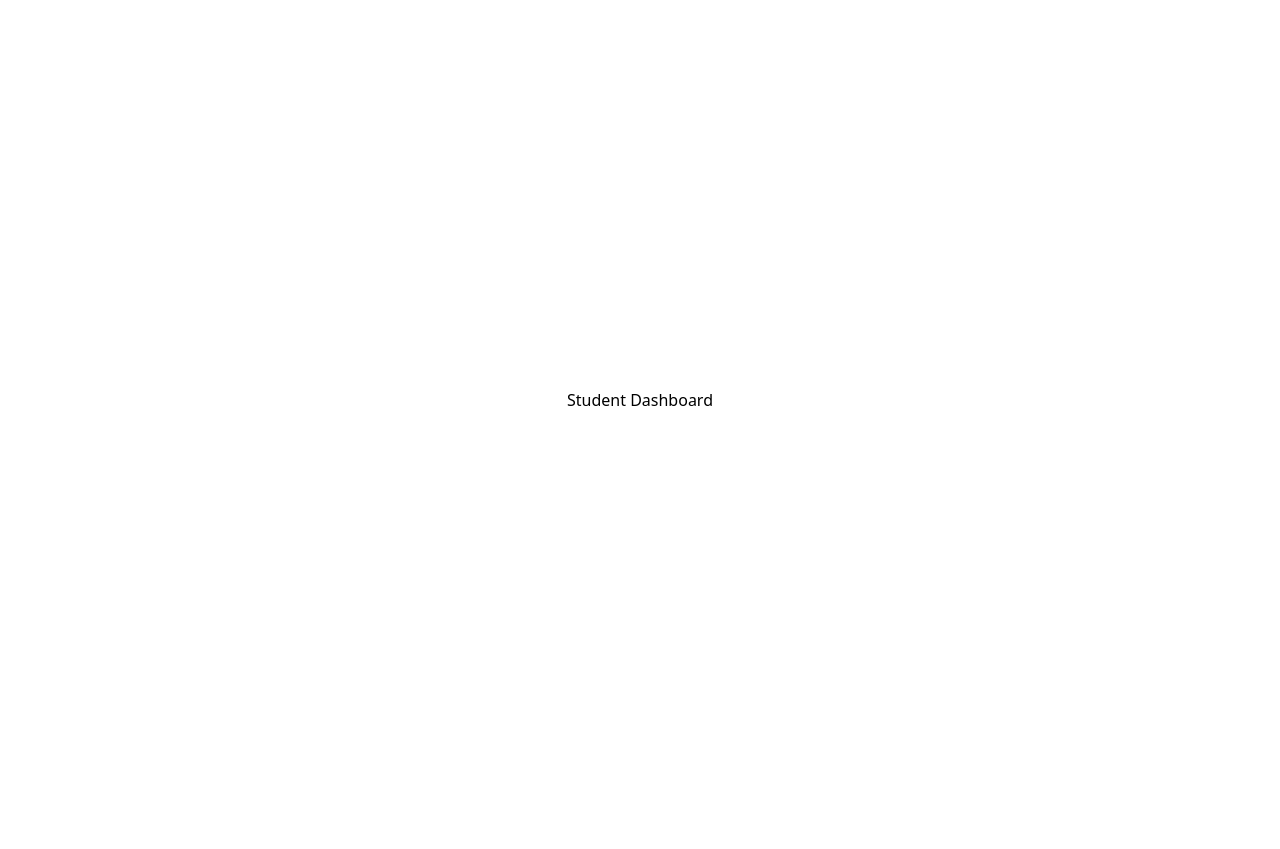
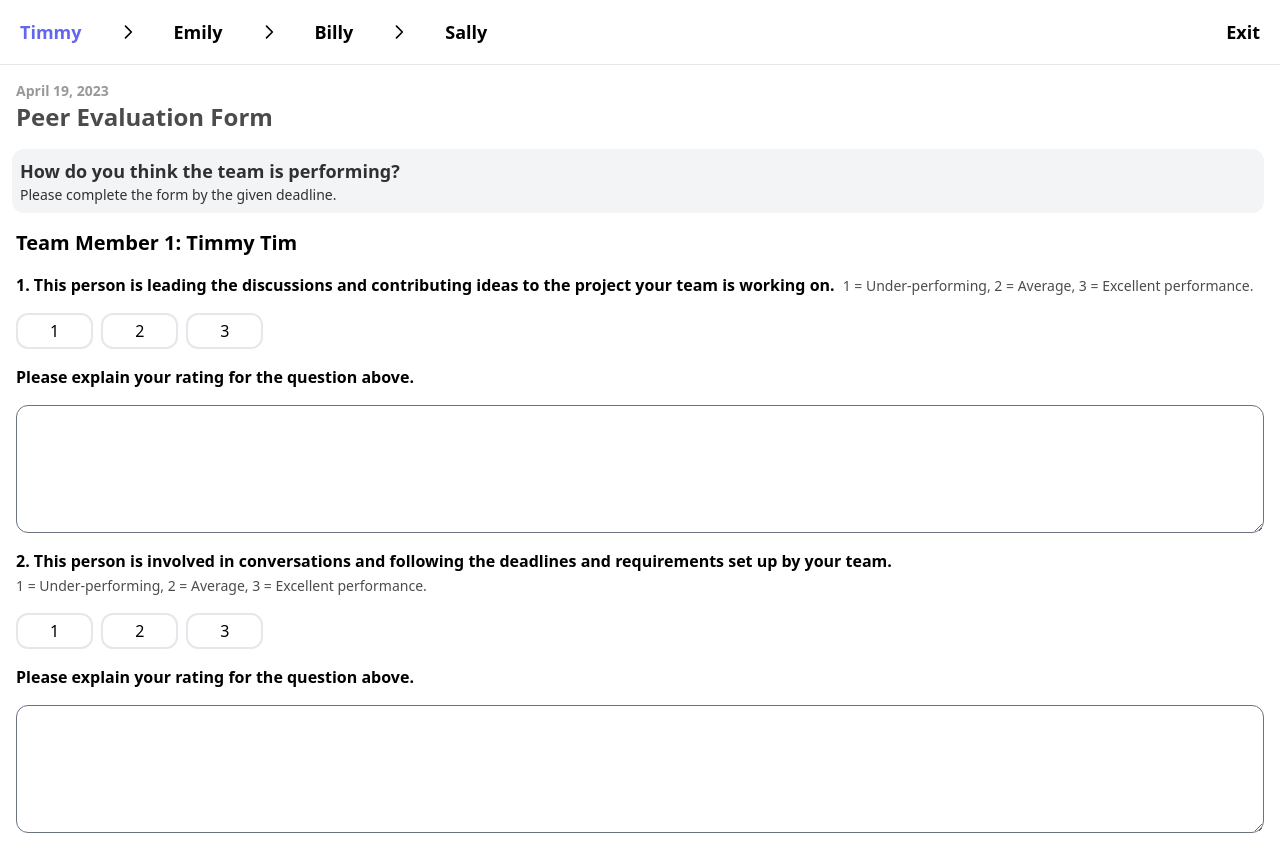
Before and after one commit to aravindnatch/JIC3117-ETD-Peer-Review, a Next.js app: page /dashboard in a window 1280 px wide. Before the commit the page ends 800 px from the top, so only its background shows below. Built offline with nearby package versions, Linux system fonts and the light colour scheme.

Commit message:
add student page

```diff
--- /dev/null
+++ b/components/dashboard/instructor.tsx
@@ -0,0 +1,23 @@
+import { useData } from '@contexts/data-context'
+import { useEffect } from 'react'
+import Head from 'next/head'
+
+export default function Instructor() {
+  const { data } = useData()
+
+  useEffect(() => {
+    console.log(data)
+  }, [data])
+
+  return (
+    <div className="flex min-h-screen flex-col items-center justify-center">
+      <Head>
+        <title>Instructor Dashboard</title>
+        <link rel="icon" href="/favicon.ico" />
+      </Head>
+      <div>
+        <p>Instructor Dashboard</p>
+      </div>
+    </div>
+  )
+}
--- a/components/dashboard/student.tsx
+++ b/components/dashboard/student.tsx
@@ -1,18 +1,174 @@
-import type { NextPage } from 'next'
+import { useEffect, useState } from 'react'
+import { useData } from '@contexts/data-context'
+import { useRouter } from 'next/router'
 import Head from 'next/head'
 
-const Student: NextPage = () => {
+export default function Student() {
+  const { data, setData } = useData()
+  const [ current, setCurrent ] = useState<any>(data[0])
+  const [ canSubmit, setCanSubmit ] = useState<boolean>(false)
+  const router = useRouter()
+
+  function handleCurrent(id: number) {
+    if (Object.values(current).some((value: any) => value === null || value === "")) {
+      if (id > current.id) {
+        return
+      }
+    }
+
+    setCurrent(data[id])
+  }
+
+  function getDate() {
+    const date = new Date()
+    const month = date.toLocaleString('default', { month: 'long' })
+    const day = date.getDate()
+    const year = date.getFullYear()
+    return `${month} ${day}, ${year}`
+  }
+
+  function goHome() {
+    router.push('/')
+  }
+
+  useEffect(() => {
+    const hasNull = data.some((person: any) => {
+      return Object.values(person).some((value: any) => value === null || value === "")
+    })
+
+    if (!hasNull) {
+      setCanSubmit(true)
+    }
+  }, [data, current])
+
   return (
-    <div className="flex min-h-screen flex-col items-center justify-center">
+    <div className="flex min-h-screen flex-col">
       <Head>
         <title>Student Dashboard</title>
         <link rel="icon" href="/favicon.ico" />
       </Head>
-      <div>
-        <p>Student Dashboard</p>
+
+      <div className="flex w-full justify-center border-b">
+        <div className="flex w-full h-16 items-center justify-between px-5 align-center">
+          <div className="flex flex-row space-x-9 h-full align-middle items-center justify-center">
+            {
+              data.map((person: any, i: number) => (
+                <>
+                  <div onClick={() => handleCurrent(person.id)} className={`select-none flex text-md cursor-pointer h-full ${person.id <= current.id ? "text-indigo-500" : ""}`}>
+                    <div className="flex items-center">
+                      <p className="text-lg font-semibold">{person.name.split(' ')[0]}</p>
+                    </div>
+                  </div>
+
+                  {
+                    i !== data.length - 1 && (
+                      <div className="flex items-center">
+                        <svg className={`w-5 h-5 ${person.id < current.id ? "text-indigo-500" : ""}`} fill="none" stroke="currentColor" viewBox="0 0 24 24" xmlns="http://www.w3.org/2000/svg">
+                          <path strokeLinecap="round" strokeLinejoin="round" strokeWidth={2} d="M9 5l7 7-7 7" />
+                        </svg>
+                      </div>
+                    )
+                  }
+                </>
+              ))
+            }
+          </div>
+
+          <div className="flex flex-row space-x-9 h-full align-middle items-center justify-center">
+            <div className="flex items-center">
+              {
+                canSubmit ? (
+                  <div className="text-lg font-semibold select-none cursor-pointer" onClick={goHome}>Save & Exit</div>
+                ) : (
+                  <div className="text-lg font-semibold select-none cursor-pointer" onClick={goHome}>Exit</div>
+                )
+              }
+            </div>
+          </div>
+        </div>
+      </div>
+
+      <div className="p-4 flex flex-col">
+        <div className="select-none text-left">
+          <p className="font-semibold opacity-40 text-sm">{getDate()}</p>
+          <p className="text-2xl font-bold opacity-70">Peer Evaluation Form</p>
+        </div>
+
+        <div className="mt-4 flex flex-col h-full p-2 -ml-1 rounded-xl bg-gray-100">
+          <p className="text-lg font-semibold opacity-80">How do you think the team is performing?</p>
+          <p className="text-sm opacity-80">Please complete the form by the given deadline.</p>
+        </div>
+
+        <div className="mt-4 flex flex-col h-full">
+          <p className="text-xl font-semibold">Team Member {current.id + 1}: {current.name}</p>
+        </div>
+
+        <div className="mt-4 h-full">
+          <p className="font-semibold inline-block mr-2">1. This person is leading the discussions and contributing ideas to the project your team is working on.</p>
+          <p className="text-sm opacity-70 inline-block">1 = Under-performing, 2 = Average, 3 = Excellent performance.</p>
+        </div>
+
+        <div className="mt-4 flex flex-row h-full space-x-2">
+          {
+            [1, 2, 3].map((num: number) => (
+              <div key={num} className={`select-none border-2 px-8 py-1 rounded-xl ${current.q1 == num ? "border-indigo-500" : ""}`} onClick={() => {
+                let newData = data;
+                newData[current.id] = { ...data[current.id], q1: num }
+                setData(newData)
+                setCurrent(newData[current.id])
+              }}>
+                {num}
+              </div>
+            ))
+          }
+        </div>
+
+        <div className="mt-4 flex flex-col h-full">
+          <p className="font-semibold">Please explain your rating for the question above.</p>
+        </div>
+
+        <div className="mt-4 flex flex-col h-full">
+          <textarea className="border rounded-xl w-full h-32 p-2" onChange={(e) => {
+            let newData = data;
+            newData[current.id] = { ...data[current.id], q2: e.target.value }
+            setData(newData)
+            setCurrent(newData[current.id])
+          }} value={current.q2 || ""}></textarea>
+        </div>
+
+        <div className="mt-4 h-full">
+          <p className="font-semibold inline-block mr-2">2. This person is involved in conversations and following the deadlines and requirements set up by your team.</p>
+          <p className="text-sm opacity-70 inline-block">1 = Under-performing, 2 = Average, 3 = Excellent performance.</p>
+        </div>
+
+        <div className="mt-4 flex flex-row h-full space-x-2">
+          {
+            [1, 2, 3].map((num: number) => (
+              <div key={num} className={`select-none border-2 px-8 py-1 rounded-xl ${current.q3 == num ? "border-indigo-500" : ""}`} onClick={() => {
+                let newData = data;
+                newData[current.id] = { ...data[current.id], q3: num }
+                setData(newData)
+                setCurrent(newData[current.id])
+              }}>
+                {num}
+              </div>
+            ))
+          }
+        </div>
+
+        <div className="mt-4 flex flex-col h-full">
+          <p className="font-semibold">Please explain your rating for the question above.</p>
+        </div>
+
+        <div className="mt-4 flex flex-col h-full">
+          <textarea className="border rounded-xl w-full h-32 p-2" onChange={(e) => {
+            let newData = data;
+            newData[current.id] = { ...data[current.id], q4: e.target.value }
+            setData(newData)
+            setCurrent(newData[current.id])
+          }} value={current.q4 || ""}></textarea>
+        </div>
       </div>
     </div>
   )
 }
-
-export default Student
--- a/components/dashboard/teacher.tsx
+++ /dev/null
@@ -1,18 +0,0 @@
-import type { NextPage } from 'next'
-import Head from 'next/head'
-
-const Teacher: NextPage = () => {
-  return (
-    <div className="flex min-h-screen flex-col items-center justify-center">
-      <Head>
-        <title>Teacher Dashboard</title>
-        <link rel="icon" href="/favicon.ico" />
-      </Head>
-      <div>
-        <p>Teacher Dashboard</p>
-      </div>
-    </div>
-  )
-}
-
-export default Teacher
--- /dev/null
+++ b/contexts/data-context.tsx
@@ -0,0 +1,65 @@
+import { createContext, useContext, useState } from 'react'
+
+interface Person {
+  name: string;
+  id: number;
+  q1: number | null;
+  q2: string | null;
+  q3: number | null;
+  q4: string | null;
+}
+
+// create the context
+const DataContext = createContext<{data: Person[], setData: React.Dispatch<React.SetStateAction<Person[]>>}>({
+  data: [],
+  setData: () => {}
+})
+
+// create a custom hook to access the context
+export function useData() {
+  return useContext(DataContext)
+}
+
+// create a provider component
+export function DataProvider({ children }: {children: React.ReactNode}) {
+  const [ data, setData ] = useState<Person[]>([
+    {
+      name: 'Timmy Tim',
+      id: 0,
+      q1: null,
+      q2: null,
+      q3: null,
+      q4: null
+    },
+    {
+      name: 'Emily Em',
+      id: 1,
+      q1: null,
+      q2: null,
+      q3: null,
+      q4: null
+    },
+    {
+      name: 'Billy Cool',
+      id: 2,
+      q1: null,
+      q2: null,
+      q3: null,
+      q4: null
+    },
+    {
+      name: 'Sally Funny',
+      id: 3,
+      q1: null,
+      q2: null,
+      q3: null,
+      q4: null
+    }
+  ])
+
+  return (
+    <DataContext.Provider value={{ data, setData }}>
+      {children}
+    </DataContext.Provider>
+  )
+}
--- a/pages/_app.tsx
+++ b/pages/_app.tsx
@@ -1,8 +1,13 @@
-import '../styles/globals.css'
-import type { AppProps } from 'next/app'
+import "../styles/globals.css";
+import type { AppProps } from "next/app";
+import { DataProvider } from "@contexts/data-context";
 
 function MyApp({ Component, pageProps }: AppProps) {
-  return <Component {...pageProps} />
+  return (
+    <DataProvider>
+      <Component {...pageProps} />
+    </DataProvider>
+  );
 }
 
-export default MyApp
+export default MyApp;
--- a/pages/dashboard.tsx
+++ b/pages/dashboard.tsx
@@ -3,25 +3,25 @@ import { useEffect, useState } from 'react'
 import { useRouter } from 'next/router'
 
 import Student from '@components/dashboard/student'
-import Teacher from '@components/dashboard/teacher'
+import Instructor from '@components/dashboard/instructor'
 
 const Dashboard: NextPage = () => {
-  const [ isTeacher, setIsTeacher ] = useState<boolean | null>(null)
+  const [ isInstructor, setIsInstructor ] = useState<boolean | null>(null)
   const router = useRouter()
 
   useEffect(() => {
-    if (!router.query.teacher) return
+    if (!router.query.instructor) return
 
     // TODO: replace with proper login logic
-    const teacher = router.query.teacher === 'true'
-    setIsTeacher(teacher)
+    const instructor = router.query.instructor === 'true'
+    setIsInstructor(instructor)
   }, [router.query])
 
   return (
     <>
       {
-        isTeacher ? (
-          <Teacher />
+        isInstructor ? (
+          <Instructor />
         ) : (
           <Student />
         )
--- a/pages/index.tsx
+++ b/pages/index.tsx
@@ -1,15 +1,14 @@
 import type { NextPage } from 'next'
-import { useState } from 'react'
 import { useRouter } from 'next/router'
 import Head from 'next/head'
 
 const Home: NextPage = () => {
-  const users = ['student', 'teacher']
+  const users = ['student', 'instructor']
   const router = useRouter()
 
-  function handleLogin(teacher: boolean) {
+  function handleLogin(instructor: boolean) {
     // TODO: add login logic
-    router.push('/dashboard?teacher=' + teacher)
+    router.push('/dashboard?instructor=' + instructor)
   }
 
   return (
@@ -39,7 +38,7 @@ const Home: NextPage = () => {
                   required
                 />
               </div>
-              <div onClick={(e) => handleLogin(user === 'teacher')} className="pb-2">
+              <div onClick={(e) => handleLogin(user === 'instructor')} className="pb-2">
                 <button className="w-full bg-gray-200 rounded-xl">
                   Login
                 </button>
--- a/tsconfig.json
+++ b/tsconfig.json
@@ -17,6 +17,7 @@
     "baseUrl": ".",
     "paths": {
       "@components/*": ["components/*"],
+      "@contexts/*": ["contexts/*"],
     }
   },
   "include": ["next-env.d.ts", "**/*.ts", "**/*.tsx"],
```
